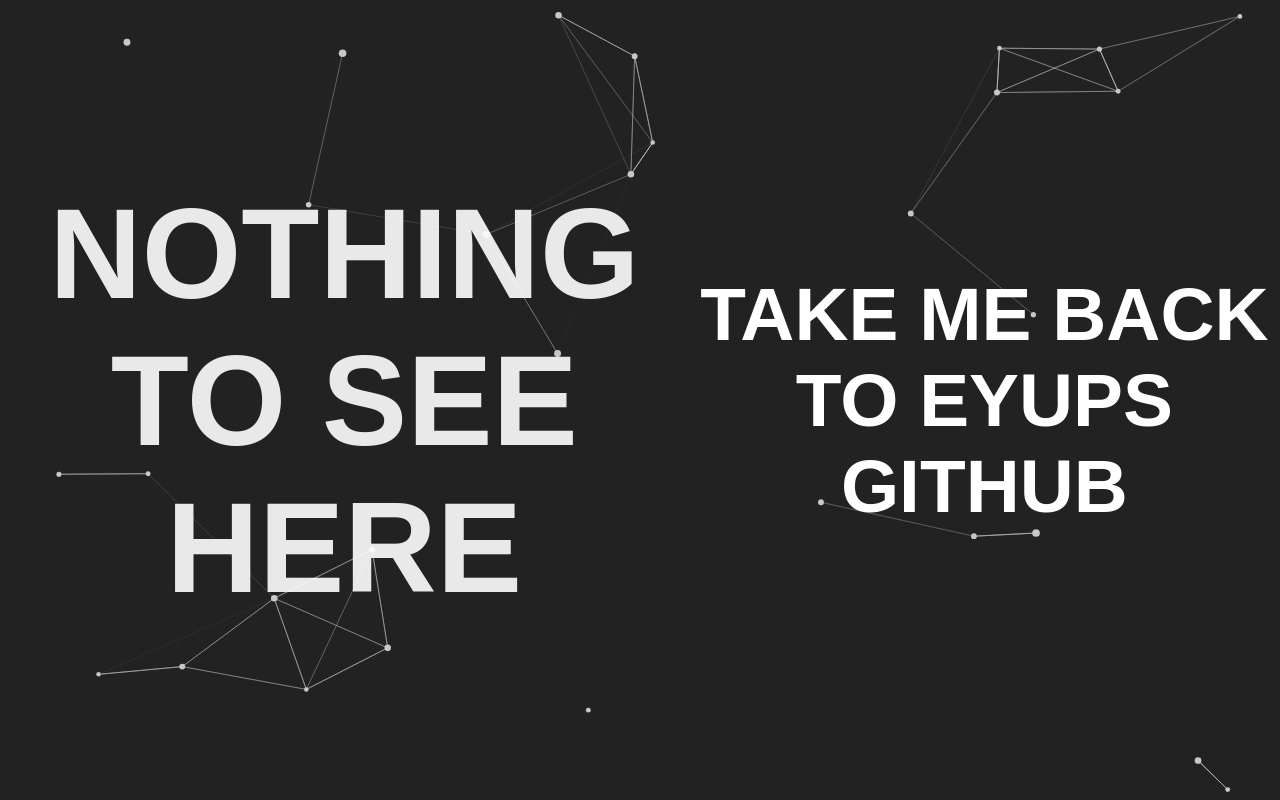
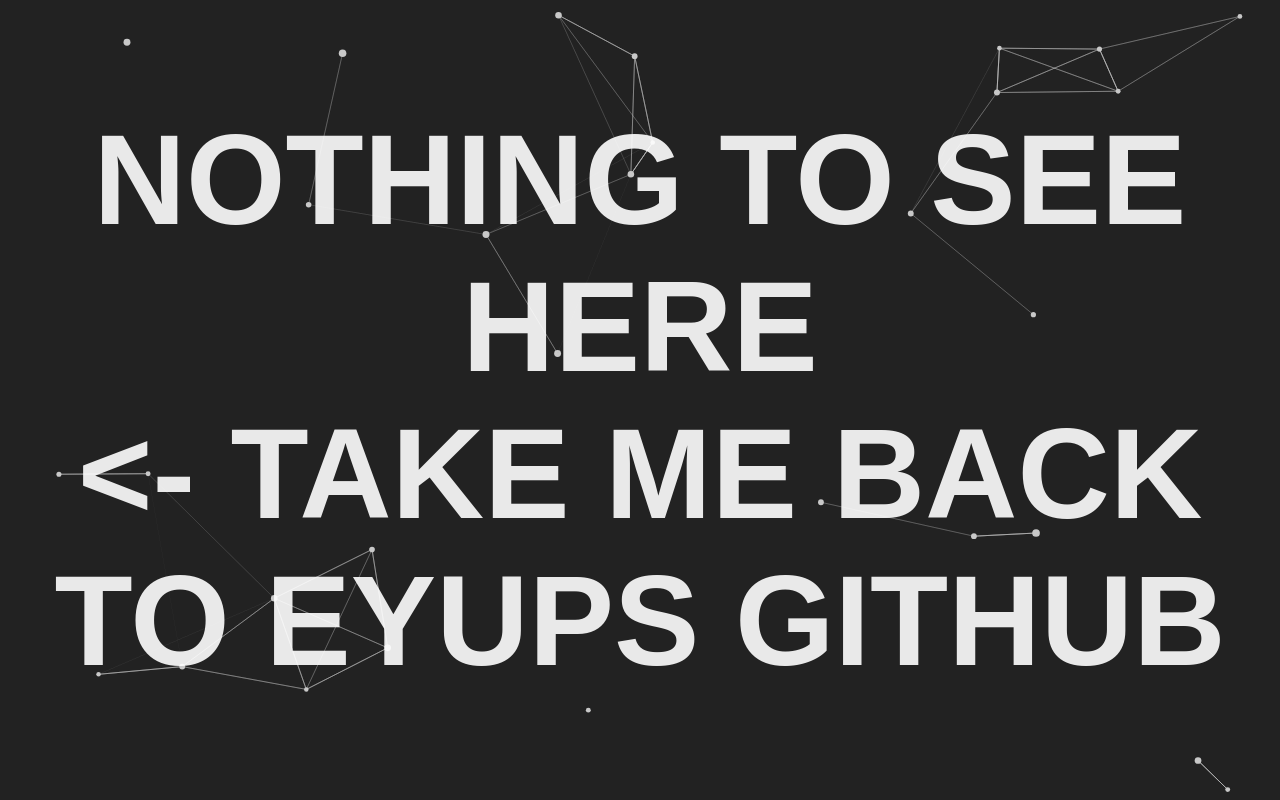
Before and after one commit to EyupIbis/404Page, a plain HTML site: page index.html in a window 1280 px wide. Drawn offline with Linux system fonts and the light colour scheme.

Commit message:
Update index.html

```diff
--- a/index.html
+++ b/index.html
@@ -16,8 +16,7 @@
 
   <canvas id="canvas"></canvas>
 <div id="text">
-  <h1>Nothing to see here</h1><br>
-  <h3>take me back to Eyups GitHub</h3>
+  <h1>Nothing to see here <br> <- take me back to Eyups GitHub</h1>
 </div>
 
 
```
